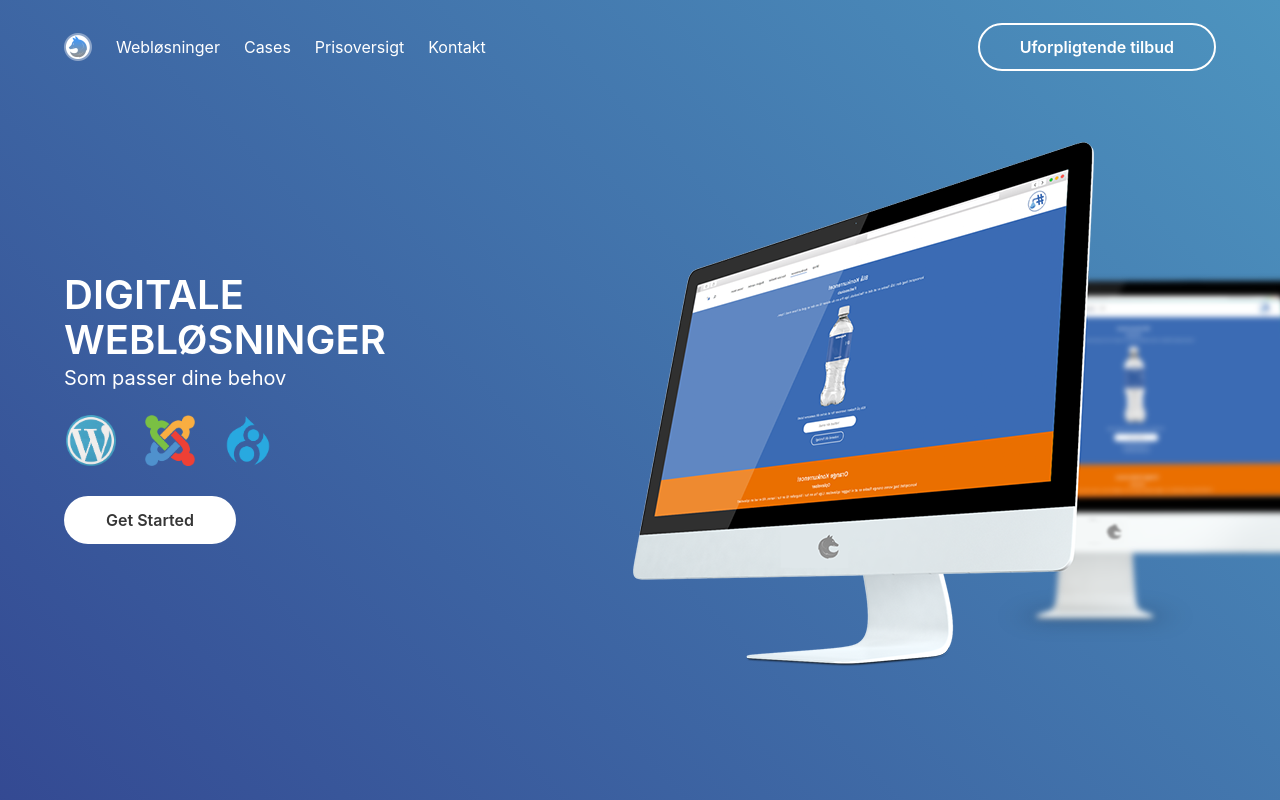
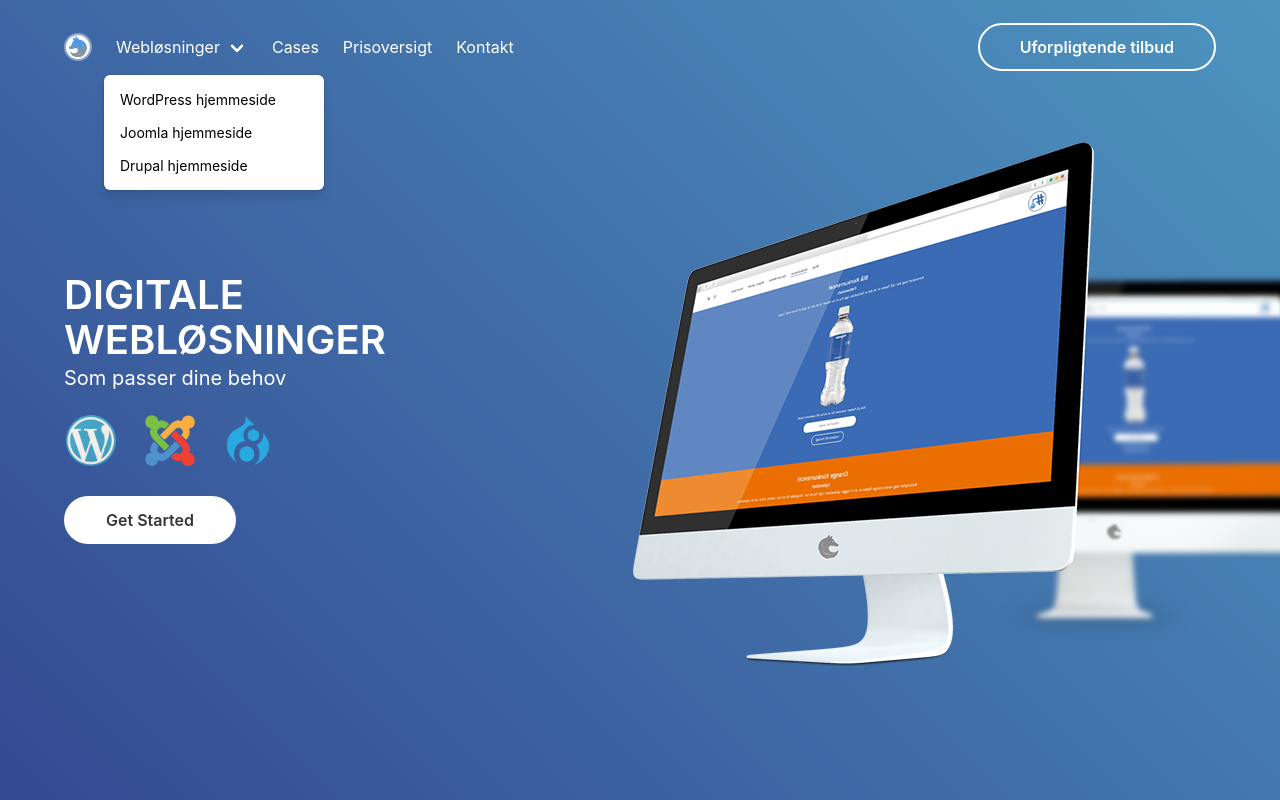
Before and after one commit to jespernpedersen/CSS-Framework-Theme, a website: page index.html in a window 1280 px wide. Both pictures are taken after a click on the link "Webløsninger". Shown: the top 800 px of the page. Drawn offline with Linux system fonts and the light colour scheme.

Commit message:
Dropdown for Web Solutions

```diff
--- a/css/style.scss
+++ b/css/style.scss
@@ -30,10 +30,7 @@
 @import "../node_modules/bulma/sass/elements/button.sass";
 @import "../node_modules/bulma/sass/elements/title.sass";
 @import "../node_modules/bulma/sass/layout/hero.sass";
-
-/* Animation Imports */
-
-@import "../node_modules/bulma/sass/utilities/animations.sass";
+@import "../node_modules/bulma/sass/components/dropdown.sass";
 
 /* Custom Imports */
 
@@ -124,15 +121,20 @@ img {
 
 .navbar-wrapper.navbar-light .navbar-item,
 .navbar-wrapper.navbar-light .navbar-link {
-    color: #fff;
+    color: white;
+}
+
+.navbar-wrapper.navbar-light .navbar-dropdown .navbar-item,
+.navbar-wrapper.navbar-light .navbar-dropdown .navbar-link {
+    color: black;
 }
 
 .hero-caption .title.big-landing-title {
-    color: #fff;
+    color: white;
 }
 
 .light-text {
-    color: #fff !important;
+    color: white !important;
 }
 
 .hero-caption {
@@ -151,3 +153,7 @@ img {
 .navbar {
     padding: 15px 0;
 }
+
+.navbar-link:not(.is-arrowless)::after {
+    border-color: white;
+}
--- a/index.html
+++ b/index.html
@@ -29,18 +29,30 @@
                 <div class="navbar-menu">
                     <!-- Here we begin our navigation -->
                     <div class="navbar-start">
-                        <a class="navbar-item is-slide" href="#">
-                        Webløsninger
-                    </a>
-                        <a class="navbar-item is-slide" href="#">
+                        <div class="navbar-item has-dropdown is-hoverable">
+                            <a class="navbar-link" href="#">Webløsninger</a>
+                            <div class="navbar-dropdown is-boxed">
+                                <a class="navbar-item" href="#">
+                                    WordPress hjemmeside
+                                </a>
+                                <a class="navbar-item" href="#">
+                                    Joomla hjemmeside
+                                </a>
+                                <a class="navbar-item" href="#">
+                                    Drupal hjemmeside
+                                </a>
+                            </div>
+                        </div>
+                        </a>
+                        <a class="navbar-item" href="#">
                         Cases
-                    </a>
-                        <a class="navbar-item is-slide" href="#">
+                        </a>
+                        <a class="navbar-item" href="#">
                         Prisoversigt
-                    </a>
-                        <a class="navbar-item is-slide" href="#">
+                        </a>
+                        <a class="navbar-item" href="#">
                         Kontakt
-                    </a>
+                        </a>
                     </div>
                     <!-- Here we have some call to action with using navbar-end -->
                     <div class="navbar-end">
```
Also changed, not shown: css/style.css, 1 other file.
